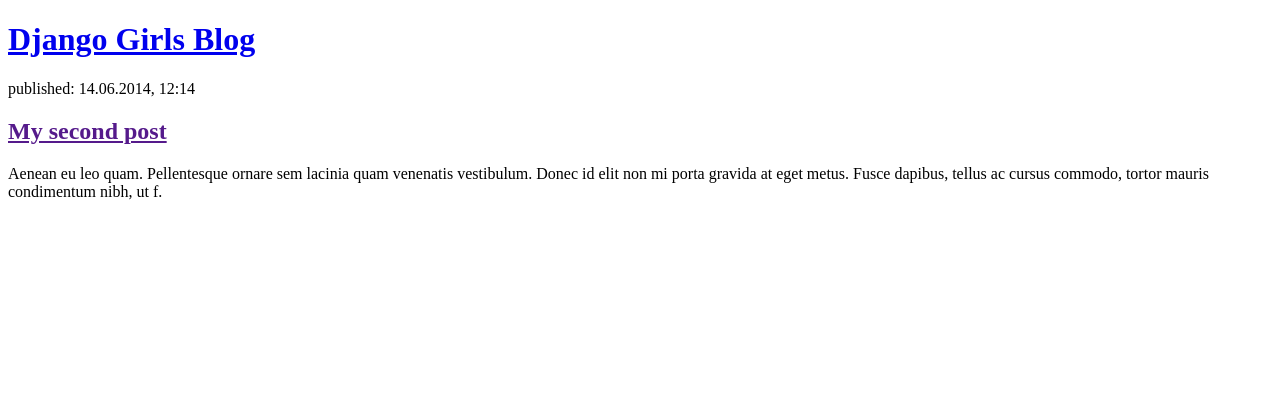
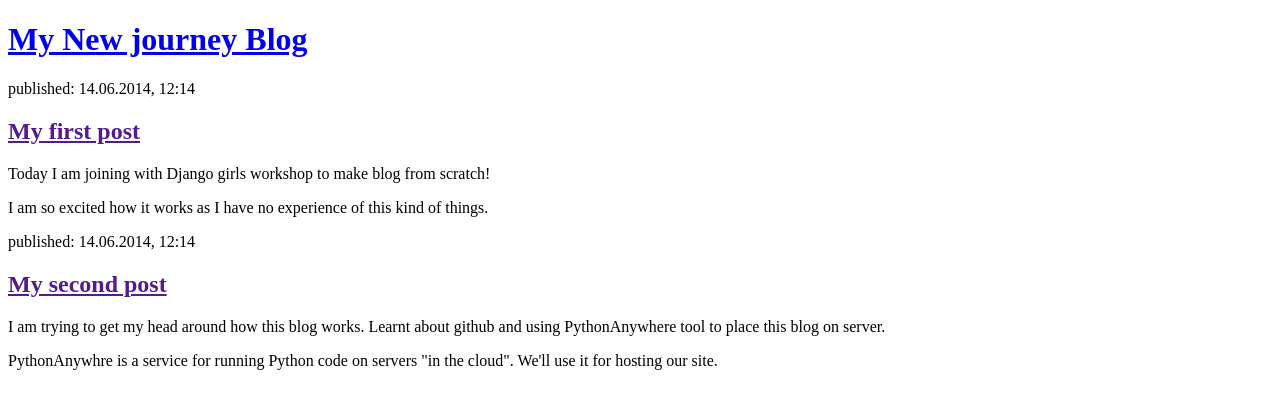
Before and after one commit to mdspro15/my-first-blog, a Django app: page / in a window 1280 px wide. Shown: the top 409 px of the page. Run offline with Django 3.2, Linux system fonts and the light colour scheme; data that the repository does not hold is empty.

Commit message:
Modified contents of blog by myself

```diff
--- a/blog/templates/blog/post_list.html
+++ b/blog/templates/blog/post_list.html
@@ -1,25 +1,25 @@
 <!DOCTYPE html>
 <html>
     <head>
-        <title>Django Girls blog</title>
+        <title>Django Girls workshop</title>
     </head>
     <body>
         <header>
-            <h1><a href="/">Django Girls Blog</a></h1>
+            <h1><a href="/">My New journey Blog</a></h1>
         </header>
 
-        {% for post in posts %}
             <article>
                 <time>published: 14.06.2014, 12:14</time>
                 <h2><a href="">My first post</a></h2>
-                <p>Aenean eu leo quam. Pellentesque ornare sem lacinia quam venenatis vestibulum. Donec id elit non mi porta gravida at eget metus. Fusce dapibus, tellus ac cursus commodo, tortor mauris condimentum nibh, ut fermentum massa justo sit amet risus.</p>
+                <p>Today I am joining with Django girls workshop to make blog from scratch!</p>
+                <p>I am so excited how it works as I have no experience of this kind of things.</p>
             </article>
-        {% endfor %}
 
         <article>
             <time>published: 14.06.2014, 12:14</time>
             <h2><a href="">My second post</a></h2>
-            <p>Aenean eu leo quam. Pellentesque ornare sem lacinia quam venenatis vestibulum. Donec id elit non mi porta gravida at eget metus. Fusce dapibus, tellus ac cursus commodo, tortor mauris condimentum nibh, ut f.</p>
+            <p>I am trying to get my head around how this blog works. Learnt about github and using PythonAnywhere tool to place this blog on server.</p>
+            <p>PythonAnywhre is a service for running Python code on servers "in the cloud". We'll use it for hosting our site.</p>
         </article>
     </body>
 </html>
```
